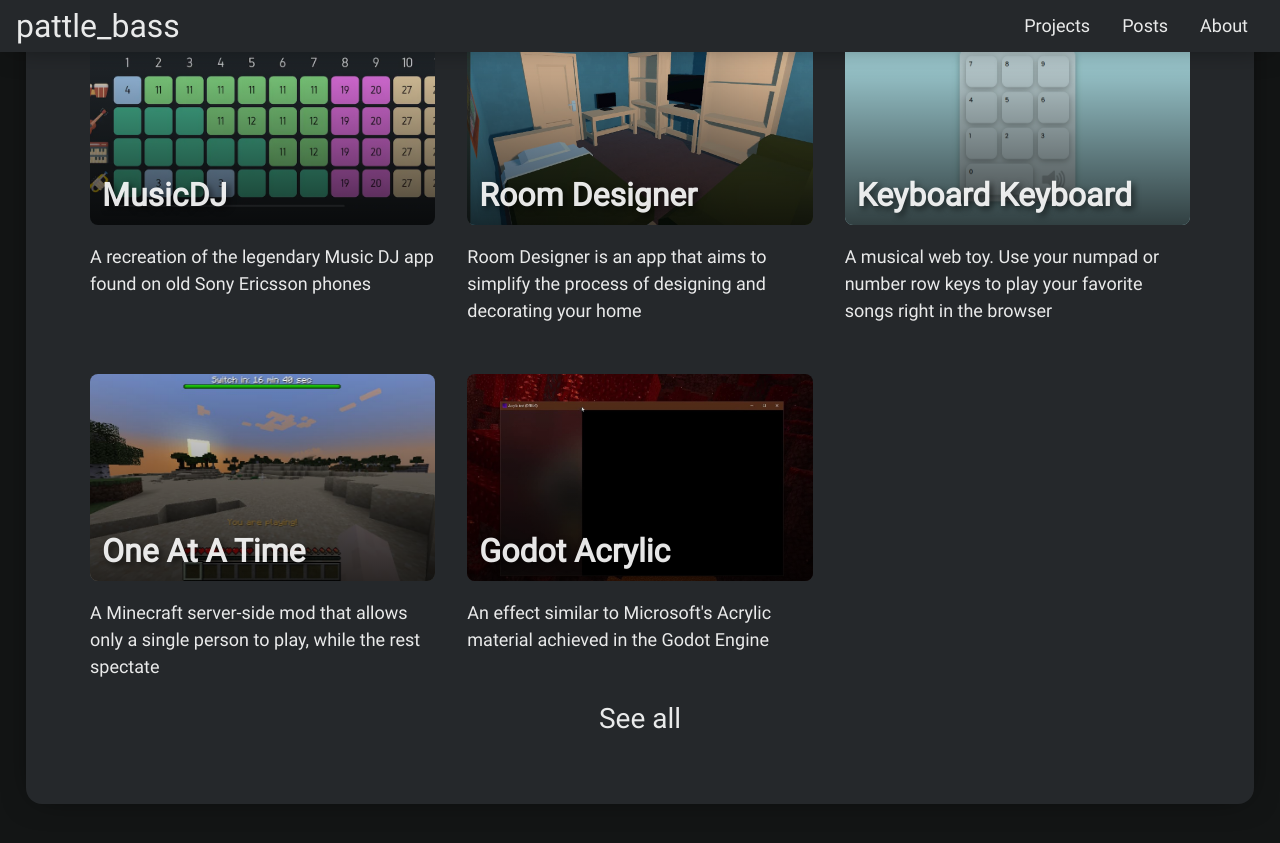
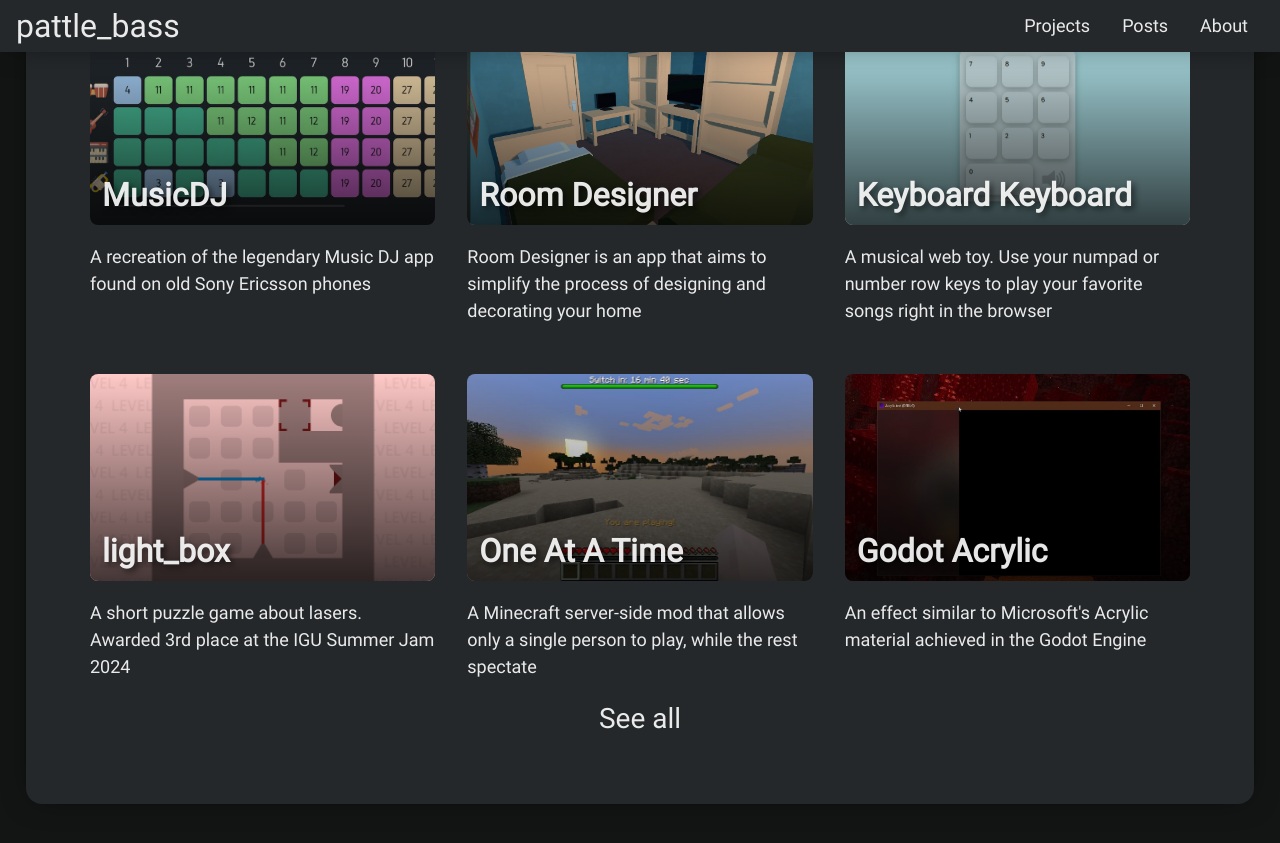
Before and after one commit to pattlebass/pattlebass.github.io, a Jekyll site: the page built from index.html, in a window 1280 px wide and 900 px high, scrolled down 656 px. Shown: the top 843 px of the window. Built offline with Jekyll 4.4.1, drawn with Linux system fonts in a browser that asks for light colours.

Commit message:
Add light_box

```diff
--- a/_data/projects.yml
+++ b/_data/projects.yml
@@ -16,6 +16,12 @@
   image: /assets/images/kb-kb.webp
   show_in_home: true
 
+- title: light_box
+  description: A short puzzle game about lasers. Awarded 3rd place at the IGU Summer Jam 2024
+  url: https://pattlebass.itch.io/light-box
+  image: /assets/images/light-box.png
+  show_in_home: true
+
 - title: One At A Time
   description: A Minecraft server-side mod that allows only a single person to play, while the rest spectate
   url: https://github.com/pattlebass/OneAtATime
```
Also changed, not shown: assets/images/light-box.png (added).
